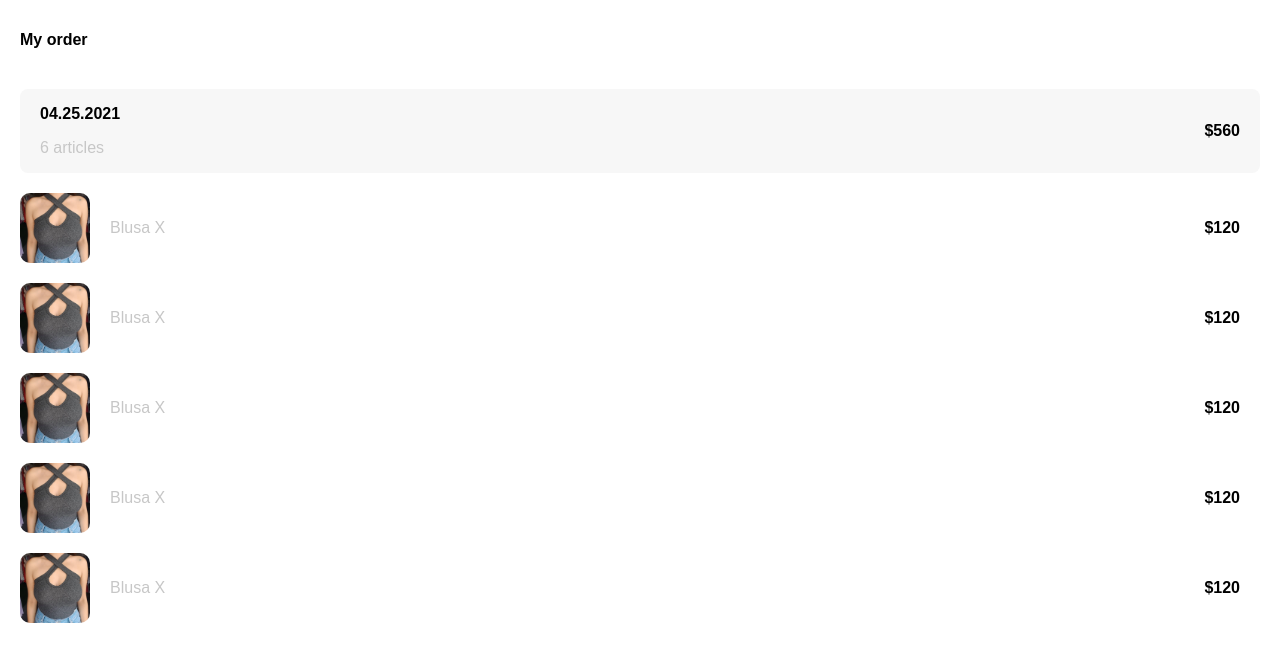
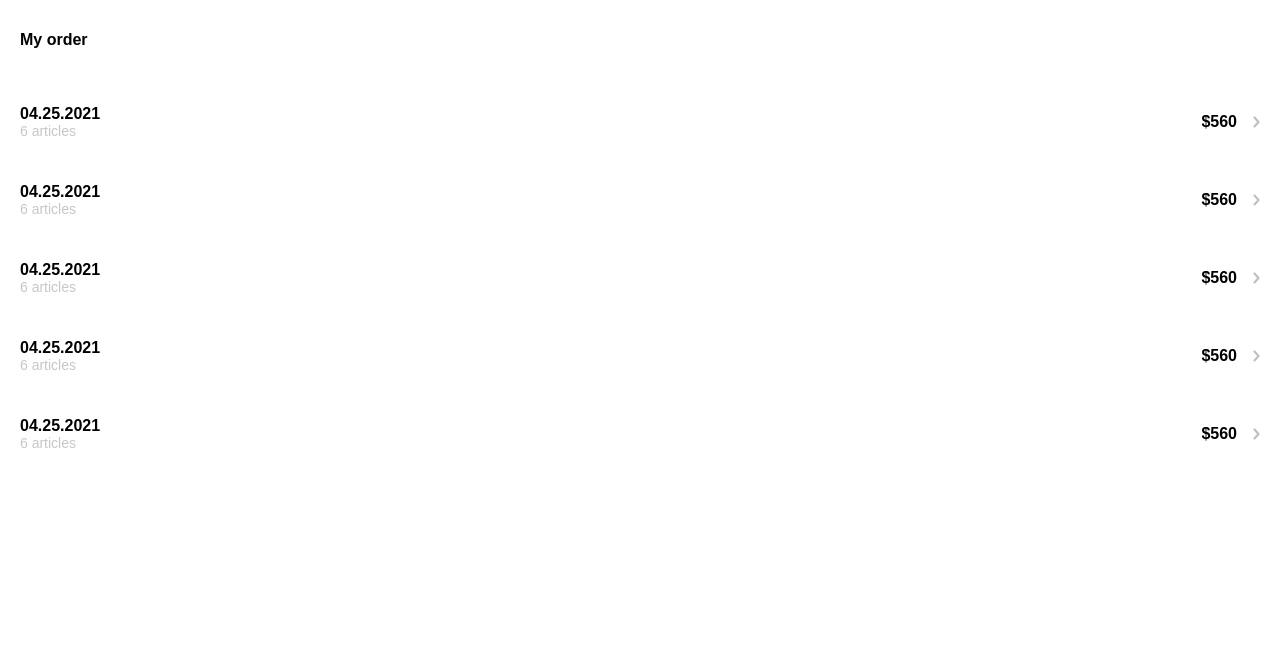
Before and after one commit to hernandw/tiendas_kobe, a plain HTML site: page clase9.html in a window 1280 px wide. Drawn offline with Linux system fonts and the light colour scheme.

Commit message:
:tada: add page my orders

```diff
--- a/clase9.html
+++ b/clase9.html
@@ -17,22 +17,26 @@
         --md: 16px;
         --lg: 18px;
       }
-
       body {
         margin: 0;
         padding: 0;
         font-family: "Quicksand", sans-serif;
       }
+
       .my-order-container {
         padding: 20px;
       }
+
+      .order {
+        display: grid;
+        grid-template-columns: auto 1fr auto;
+        gap: 16px;
+        margin-bottom: 12px;
+        align-items: center;
+      }
       .my-order-content {
-        background-color: var(--text-input-field);
-        border-radius: 8px;
-        padding: 0 20px;
         display: flex;
-        justify-content: space-between;
-        align-items: center;
+        flex-direction: column;
       }
 
       .product-price {
@@ -46,27 +50,26 @@
       .count-articles {
         color: var(--very-light-pink);
       }
-      .cart-image {
-        width: 70px;
-        height: 70px;
-        object-fit: cover;
-        border-radius: 10px;
+
+      .order p:nth-child(1) {
+        display: flex;
+        flex-direction: column;
       }
-      .cart_product {
+
+      .my-order p {
         display: flex;
-        gap: 20px;
-        align-items: center;
+        flex-direction: column;
+      }
+      .order p span:nth-child(1) {
+        font-size: var(--md);
+        font-weight: bold;
+      }
+      .order p span:nth-child(2) {
+        font-size: var(--sm);
         color: var(--very-light-pink);
       }
-      .shopping-cart {
-        display: flex;
-        align-items: center;
-        justify-content: space-between;
-        padding-right: 20px;
-        padding: 20px 20px 0 0;
-      }
-
-      .cart-price {
+      .order p:nth-child(2) {
+        text-align: end;
         font-weight: bold;
       }
 
@@ -82,67 +85,55 @@
       <div class="my-order-container">
         <h1 class="title">My order</h1>
         <div class="my-order-content">
-          <div>
-            <p class="date-product">04.25.2021</p>
-            <p class="count-articles">6 articles</p>
+          <div class="order">
+            <p>
+              <span class="date-product">04.25.2021</span>
+              <span class="count-articles">6 articles</span>
+            </p>
+            <p class="product-price">$560</p>
+            <img src="./assets/icons/flechita.svg" alt="arrow" />
           </div>
-          <p class="product-price">$560</p>
         </div>
-        <div class="shopping-cart">
-          <div class="cart_product">
-            <img
-              class="cart-image"
-              src="./assets/images/blusas/295560932_778979743233538_185955359791984085_n.webp"
-              alt=""
-            />
-            <p>Blusa X</p>
+        <div class="my-order-content">
+          <div class="order">
+            <p>
+              <span class="date-product">04.25.2021</span>
+              <span class="count-articles">6 articles</span>
+            </p>
+            <p class="product-price">$560</p>
+            <img src="./assets/icons/flechita.svg" alt="arrow" />
           </div>
-          <p class="cart-price">$120</p>
         </div>
-        <div class="shopping-cart">
-            <div class="cart_product">
-              <img
-                class="cart-image"
-                src="./assets/images/blusas/295560932_778979743233538_185955359791984085_n.webp"
-                alt=""
-              />
-              <p>Blusa X</p>
-            </div>
-            <p class="cart-price">$120</p>
+        <div class="my-order-content">
+          <div class="order">
+            <p>
+              <span class="date-product">04.25.2021</span>
+              <span class="count-articles">6 articles</span>
+            </p>
+            <p class="product-price">$560</p>
+            <img src="./assets/icons/flechita.svg" alt="arrow" />
           </div>
-          <div class="shopping-cart">
-            <div class="cart_product">
-              <img
-                class="cart-image"
-                src="./assets/images/blusas/295560932_778979743233538_185955359791984085_n.webp"
-                alt=""
-              />
-              <p>Blusa X</p>
-            </div>
-            <p class="cart-price">$120</p>
+        </div>
+        <div class="my-order-content">
+          <div class="order">
+            <p>
+              <span class="date-product">04.25.2021</span>
+              <span class="count-articles">6 articles</span>
+            </p>
+            <p class="product-price">$560</p>
+            <img src="./assets/icons/flechita.svg" alt="arrow" />
           </div>
-          <div class="shopping-cart">
-            <div class="cart_product">
-              <img
-                class="cart-image"
-                src="./assets/images/blusas/295560932_778979743233538_185955359791984085_n.webp"
-                alt=""
-              />
-              <p>Blusa X</p>
-            </div>
-            <p class="cart-price">$120</p>
+        </div>
+        <div class="my-order-content">
+          <div class="order">
+            <p>
+              <span class="date-product">04.25.2021</span>
+              <span class="count-articles">6 articles</span>
+            </p>
+            <p class="product-price">$560</p>
+            <img src="./assets/icons/flechita.svg" alt="arrow" />
           </div>
-          <div class="shopping-cart">
-            <div class="cart_product">
-              <img
-                class="cart-image"
-                src="./assets/images/blusas/295560932_778979743233538_185955359791984085_n.webp"
-                alt=""
-              />
-              <p>Blusa X</p>
-            </div>
-            <p class="cart-price">$120</p>
-          </div>
+        </div>
       </div>
     </div>
   </body>
```
Also changed, not shown: 1 other file.
